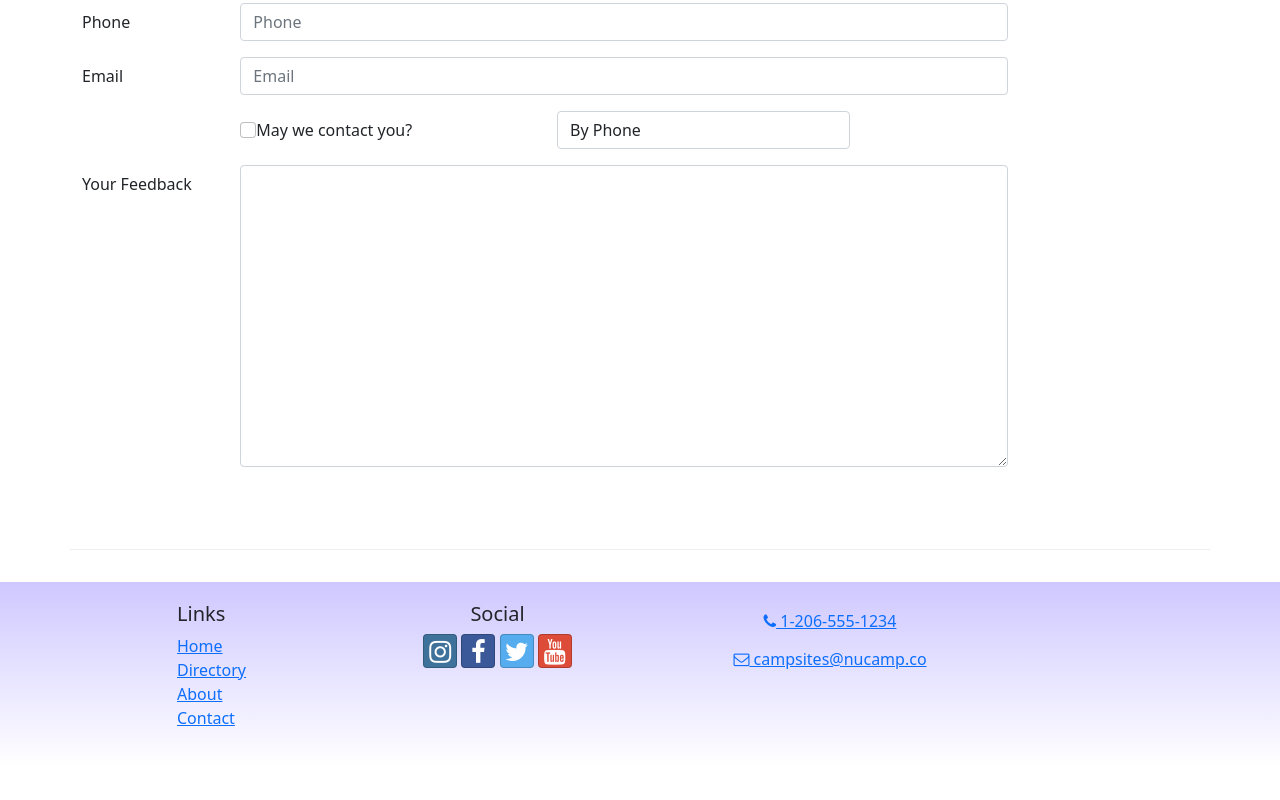
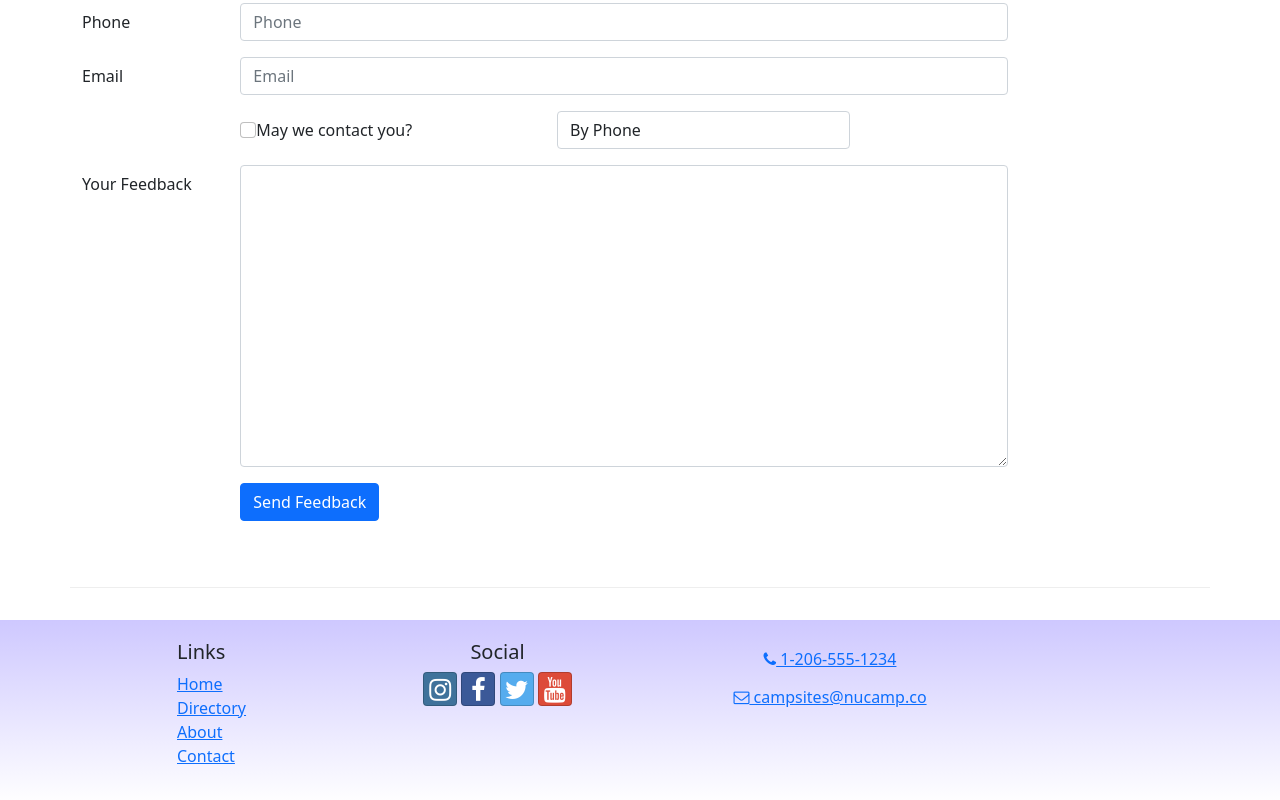
Before and after one commit to anmil-dev/reactcampsite, a React (Create React App) app in the folder 3-React/nucampsite/: page /contact in a window 1280 px wide. Shown: the part 719-1519 px from the top of the page. Before the commit the page ends 1485 px from the top, so only its background shows below. Built offline with nearby package versions, Linux system fonts and the light colour scheme.

Commit message:
ContactForm Part 3

```diff
--- a/3-React/nucampsite/src/components/ContactForm.js
+++ b/3-React/nucampsite/src/components/ContactForm.js
@@ -2,6 +2,12 @@
 import { Formik, Field, Form } from 'formik';
 
 const ContactForm = () => {
+    const handleSubmit = (values, {resetForm }) => {
+        console.log('form values:', values);
+        console.log('in JSON format:', JSON.stringify(values));
+        resetForm();
+    }
+
     return (
         <Formik
             initialValues={{
@@ -13,6 +19,7 @@
                 contactType: 'By Phone',
                 feedback: ''
             }}
+            onSubmit={handleSubmit}
         >
             <Form>
                 <FormGroup row>
@@ -71,7 +78,13 @@
                         <Field className='form-control' name='feedback' as='textarea' rows='12' />
                     </Col>
                 </FormGroup>
-                <FormGroup row></FormGroup>
+                <FormGroup row>
+                    <Col md={{ size: 10, offset: 2 }}>
+                        <Button type='submit' color='primary'>
+                            Send Feedback
+                        </Button>
+                    </Col>
+                </FormGroup>
             </Form>
         </Formik>
     )
```
